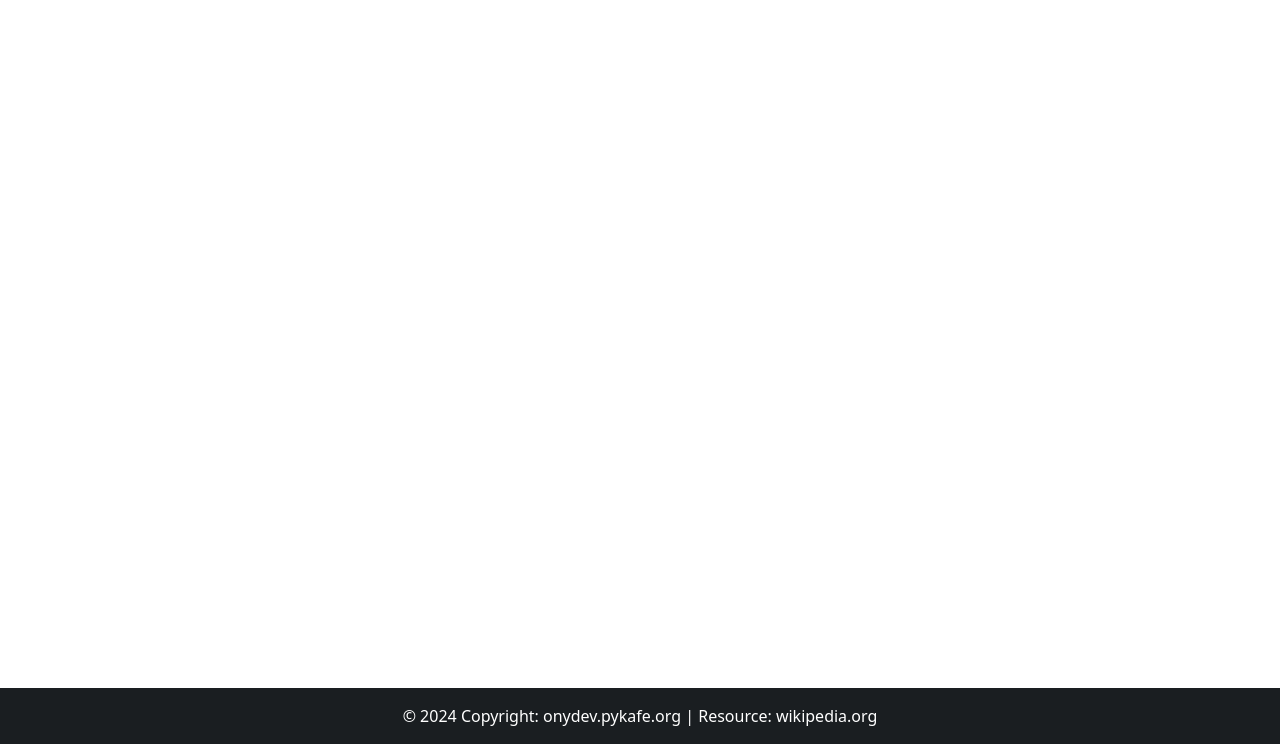
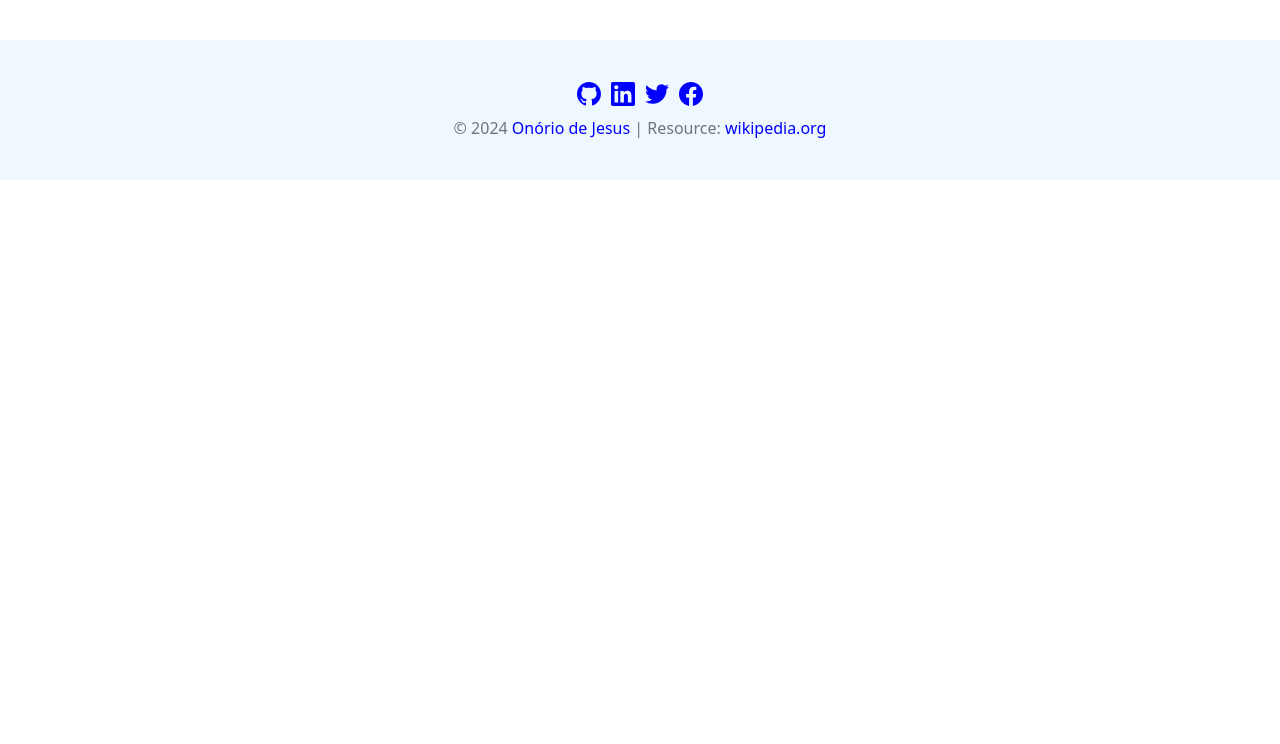
Before and after one commit to marobo/obulo, a Django app: template templates/base_site.html in a window 1280 px wide. Shown: the part 56-800 px from the top of the page. Run offline with Django 4.2, Linux system fonts and the light colour scheme; tables that the repository leaves empty hold one stand-in row (values such as "Sample post"); the template is opened without the code that fills it: values that come from a table or form of the project are taken from there, most other values are stand-ins (such as "Sample title", 1, 10 or a date in 2020).

Commit message:
update footer

```diff
--- a/static/css/style.css
+++ b/static/css/style.css
@@ -63,6 +63,22 @@ img {
     height: 25px;
 }
 
+.footer {
+    background-color: rgb(240 248 255);
+    color: #6c757d!important;
+    padding: 40px;
+    margin-top: 40px;
+}
+
+.footer .social-links {
+    display: flex;
+    justify-content: center;
+    align-items: center;
+    gap: 10px;
+    color: #6c757d!important;
+    margin-bottom: 10px;
+}
+
 @media (min-width: 768px) { /* Medium devices and up (tablets and desktops) */
     .obulo .row:nth-child(odd) .image-column {
         order: 2; /* Move the image column to the right */
--- a/templates/base_site.html
+++ b/templates/base_site.html
@@ -77,12 +77,32 @@
 {% endblock %}
 
 {% block footer %}
-<footer class="bg-dark text-center mt-auto text-white">
-    <!-- Copyright -->
-    <div class="text-center p-3" style="background-color: rgba(0, 0, 0, 0.2);">
-        © 2024 Copyright:
-        <a class="text-white" target="_blank" href="https://onydev.pykafe.org/">onydev.pykafe.org</a> | Resource: <a  class="text-white" href="https://de.wikipedia.org/wiki/Obulo" target="_blank">wikipedia.org</a>
+<footer class="footer text-center">
+    <div class="social-links">
+        <a href="https://github.com/marobo" class="social-link" aria-label="GitHub" target="_blank" rel="noopener">
+            <svg width="24" height="24" viewBox="0 0 24 24" fill="currentColor">
+                <path d="M12 0C5.37 0 0 5.37 0 12c0 5.31 3.435 9.795 8.205 11.385.6.105.825-.255.825-.57 0-.285-.015-1.23-.015-2.235-3.015.555-3.795-.735-4.035-1.41-.135-.345-.72-1.41-1.23-1.695-.42-.225-1.02-.78-.015-.795.945-.015 1.62.87 1.845 1.23 1.08 1.815 2.805 1.305 3.495.99.105-.78.42-1.305.765-1.605-2.67-.3-5.46-1.335-5.46-5.925 0-1.305.465-2.385 1.23-3.225-.12-.3-.54-1.53.12-3.18 0 0 1.005-.315 3.3 1.23.96-.27 1.98-.405 3-.405s2.04.135 3 .405c2.295-1.56 3.3-1.23 3.3-1.23.66 1.65.24 2.88.12 3.18.765.84 1.23 1.905 1.23 3.225 0 4.605-2.805 5.625-5.475 5.925.435.375.81 1.095.81 2.22 0 1.605-.015 2.895-.015 3.3 0 .315.225.69.825.57A12.02 12.02 0 0024 12c0-6.63-5.37-12-12-12z"/>
+            </svg>
+        </a>
+        <a href="https://www.linkedin.com/in/onorio-de-jesus-afonso-984878141/" class="social-link" aria-label="LinkedIn" target="_blank" rel="noopener">
+            <svg width="24" height="24" viewBox="0 0 24 24" fill="currentColor">
+                <path d="M20.447 20.452h-3.554v-5.569c0-1.328-.027-3.037-1.852-3.037-1.853 0-2.136 1.445-2.136 2.939v5.667H9.351V9h3.414v1.561h.046c.477-.9 1.637-1.85 3.37-1.85 3.601 0 4.267 2.37 4.267 5.455v6.286zM5.337 7.433c-1.144 0-2.063-.926-2.063-2.065 0-1.138.92-2.063 2.063-2.063 1.14 0 2.064.925 2.064 2.063 0 1.139-.925 2.065-2.064 2.065zm1.782 13.019H3.555V9h3.564v11.452zM22.225 0H1.771C.792 0 0 .774 0 1.729v20.542C0 23.227.792 24 1.771 24h20.451C23.2 24 24 23.227 24 22.271V1.729C24 .774 23.2 0 22.222 0h.003z"/>
+            </svg>
+        </a>
+        <a href="https://x.com/AfonsoOnorio" class="social-link" aria-label="Twitter" target="_blank" rel="noopener">
+            <svg width="24" height="24" viewBox="0 0 24 24" fill="currentColor">
+                <path d="M23.953 4.57a10 10 0 01-2.825.775 4.958 4.958 0 002.163-2.723c-.951.555-2.005.959-3.127 1.184a4.92 4.92 0 00-8.384 4.482C7.69 8.095 4.067 6.13 1.64 3.162a4.822 4.822 0 00-.666 2.475c0 1.71.87 3.213 2.188 4.096a4.904 4.904 0 01-2.228-.616v.06a4.923 4.923 0 003.946 4.827 4.996 4.996 0 01-2.212.085 4.936 4.936 0 004.604 3.417 9.867 9.867 0 01-6.102 2.105c-.39 0-.779-.023-1.17-.067a13.995 13.995 0 007.557 2.209c9.053 0 13.998-7.496 13.998-13.985 0-.21 0-.42-.015-.63A9.935 9.935 0 0024 4.59z"/>
+            </svg>
+        </a>
+        <a href="https://www.facebook.com/onorio.dejesus.afonso" class="social-link" aria-label="Facebook" target="_blank" rel="noopener">
+            <svg width="24" height="24" viewBox="0 0 24 24" fill="currentColor">
+                <path d="M24 12.073c0-6.627-5.373-12-12-12s-12 5.373-12 12c0 5.99 4.388 10.954 10.125 11.854v-8.385H7.078v-3.47h3.047V9.43c0-3.007 1.792-4.669 4.533-4.669 1.312 0 2.686.235 2.686.235v2.953H15.83c-1.491 0-1.956.925-1.956 1.874v2.25h3.328l-.532 3.47h-2.796v8.385C19.612 23.027 24 18.062 24 12.073z"/>
+            </svg>
+        </a>
     </div>
-    <!-- Copyright -->
+    <div class="text-center mt-2">
+        © 2024 <a target="_blank" href="https://onorio.dev/">Onório de Jesus</a>
+        | Resource: <a  target="_blank" href="https://de.wikipedia.org/wiki/Obulo">wikipedia.org</a>
+    </div>
 </footer>
 {% endblock %}
```
